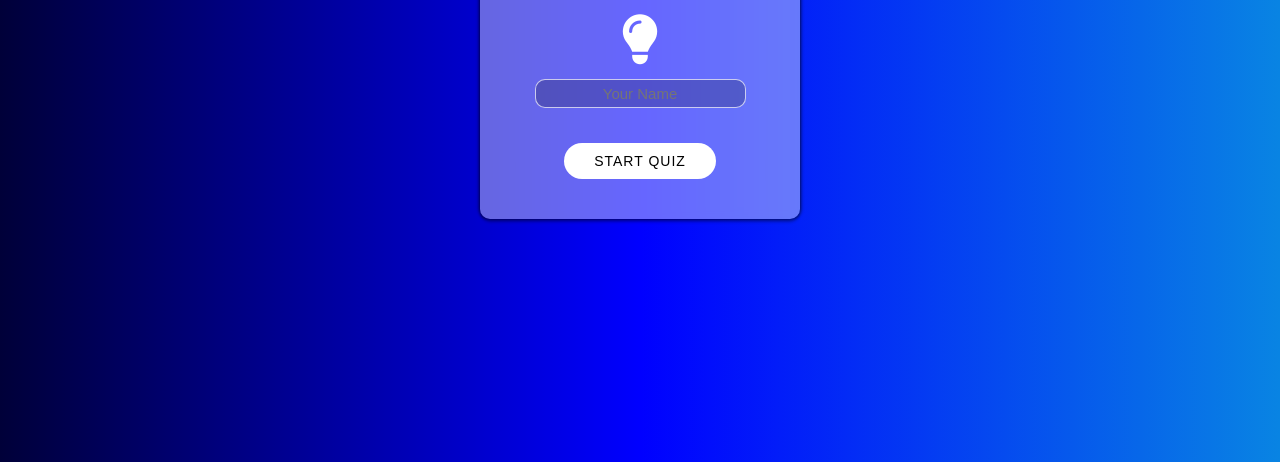
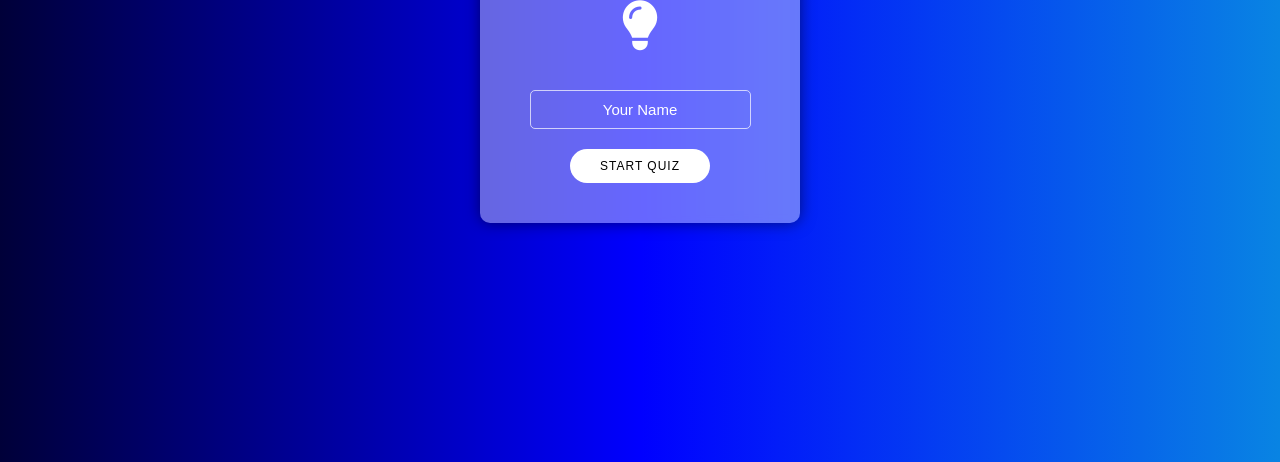
Before and after one commit to mohit-kwatra/Javascript-mini-projects, a plain HTML site: page Quiz App/index.html in a window 1280 px wide. Shown: the part 338-800 px from the top of the page. Drawn offline with Linux system fonts and the light colour scheme.

Commit message:
Updating 'Quiz App/css/style.css'

```diff
--- a/Quiz App/css/style.css
+++ b/Quiz App/css/style.css
@@ -9,72 +9,65 @@
 body {
     font-family: 'Lato',sans-serif;
     font-weight: 400;
-    height: 100vh;
     color: #fff;
-    background-image: linear-gradient(to right,#000039,blue,#0984e3);
 }
 
 .container {
     height: 100vh;
-    /* background-image: linear-gradient(rgba(0,0,0,0.8),rgba(0,0,0,0.8));  */
+    background-image: linear-gradient(to right,#000039,blue,#0984e3);
     display: flex;
     justify-content: center;
     align-items: center;
 }
 
 .quiz-box {
-    width: 25%;
+    flex-basis: 25%;
+    position: relative;
     background: rgba(255, 255, 255, 0.4);
     backdrop-filter: blur(5px);
     -webkit-backdrop-filter: blur(5px);
     border-radius: 10px;
-    padding: 20px 0px;
+    padding: 20px 0;
     text-align: center;
-    box-shadow: 2px 0px 3px rgba(0, 0,0, 0.3),-2px 0px 3px rgba(0, 0,0, 0.3),0px 3px 3px rgba(0, 0,0, 0.3),0px -2px 3px rgba(0, 0,0, 0.3);
-    position: relative;
+    box-shadow: 0 0 15px rgba(0, 0, 0, 0.5);
     animation: quiz-box .9s linear;
 }
 
 @keyframes quiz-box {
-    0%{
+    0% {
         transform: translateY(200px);
         opacity: 0;
     }
-    100%{
+    100% {
         transform: translateY(0px);
         opacity: 1;
     }
 }
 
 .heading {
-    font-weight: 400;
     font-size: 40px;
     letter-spacing: 1px;
-    margin: 10px 0px 30px 0px;
+    margin: 10px 0;
 }
 
-.fa {
-    font-size: 40px;
-    margin: 20px 0px;
-    color: linear-gradient(rgba(255,255,255,0.7),rgba(255,255,255,1),rgba(255,255,255,0.7));
+div.icon-container {
+    margin: 20px 0;
 }
 
 .user-name {
     background: none;
-    border: none;
     outline: none;
     border: 1px solid rgba(255, 255, 255, 0.7);
-    background-color: rgba(0, 0, 0,0.2);
-    border-radius: 10px;
-    margin: 15px 0px;
-    padding: 5px 5px;
+    border-radius: 5px;
+    margin-top: 20px;
+    padding: 10px;
     text-align: center;
     font-size: 15px;
     color: white;
 }
 
-.button-box {
-    text-align: center;
+.user-name::placeholder {
+    color: white;
 }
 
 .start-button {
@@ -82,11 +75,10 @@ body {
     border: none;
     outline: none;
     background-color: white;
-    /* background-image: linear-gradient(to right,#0984e3,blue,#0984e3);  */
     color: black;
     padding: 10px 30px;
     font-family: sans-serif;
-    font-size: 14px;
+    font-size: 12px;
     letter-spacing: 1px;
     text-transform: uppercase;
     cursor: pointer;
@@ -98,10 +90,10 @@ body {
 
 .start-button:hover {
     transform: translateY(-3px);
-    box-shadow: 0px 2px 3px rgba(0, 0, 0,0.3);
+    box-shadow: 0 2px 3px rgba(0, 0, 0,0.3);
 }
 
 .start-button:active {
     transform: translateY(-1px);
-    box-shadow: 0px 1px 3px rgba(0, 0, 0,0.3);
+    box-shadow: 0 1px 3px rgba(0, 0, 0,0.3);
 }
```
